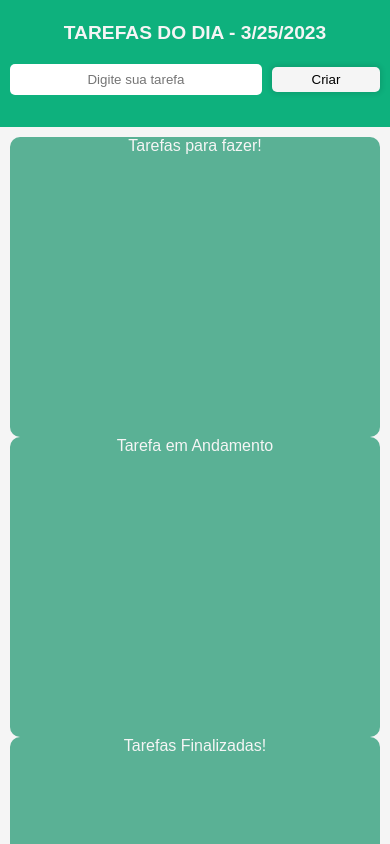
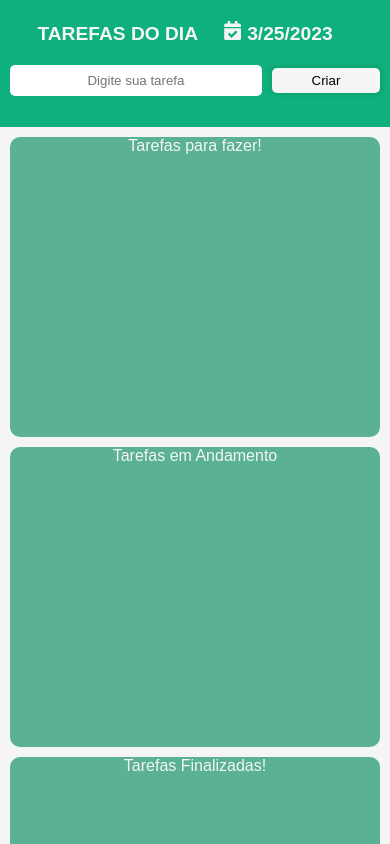
Before and after one commit to renatarko/minhas_tarefas_app, a React (Vite) app: page / in a window 390 px wide. Shown: the top 844 px of the page. Built offline with nearby package versions, Linux system fonts and the light colour scheme; a web font is replaced by a local one.

Commit message:
add gap 10px em responsivo

```diff
--- a/src/Componentes/cards/cards.jsx
+++ b/src/Componentes/cards/cards.jsx
@@ -106,7 +106,7 @@ export const Cards = () => {
     </div>
 
     <div className="box-work">
-      <div className="p-title">Tarefa em Andamento</div>
+      <div className="p-title">Tarefas em Andamento</div>
       <div className="result">
           {doing.map((task, index) =>
             <div className="result-work" key={index}>{task}
--- a/src/Componentes/cards/style.css
+++ b/src/Componentes/cards/style.css
@@ -83,7 +83,7 @@
     grid-template-columns: 1fr;
     padding: 10px;
     height: 100vh;
-    gap: 0;
+    gap: 10px;
   }
 
   .box-work {
--- a/src/Componentes/header/header.jsx
+++ b/src/Componentes/header/header.jsx
@@ -17,8 +17,7 @@ export const Header = () => {
   return (
     <>
       <div className="header-title">
-        <h1 className="title">Tarefas do dia - <Time /></h1>
-
+        <h1 className="title">Tarefas do dia <Time /> </h1>
       <div className="header-input">
         <input
           className="input-add"
--- a/src/Componentes/header/style_time.css
+++ b/src/Componentes/header/style_time.css
@@ -1,3 +1,4 @@
 .time {
   color: #f5f5f5;
+  margin: 20px;
 }
--- a/src/Componentes/header/time.jsx
+++ b/src/Componentes/header/time.jsx
@@ -1,4 +1,5 @@
 import React from "react"
+import { FaCalendarCheck } from "react-icons/fa";
 import "./style_time.css"
 
 export function Time() {
@@ -7,6 +8,10 @@ export function Time() {
   let formattedString = dateString.replace(", ", " - ");
 
   return (
-    <span className="time">{formattedString}</span>
+    <>
+    <span className="time"><FaCalendarCheck /> {formattedString}</span>
+
+    </>
+
   )
 }
```
